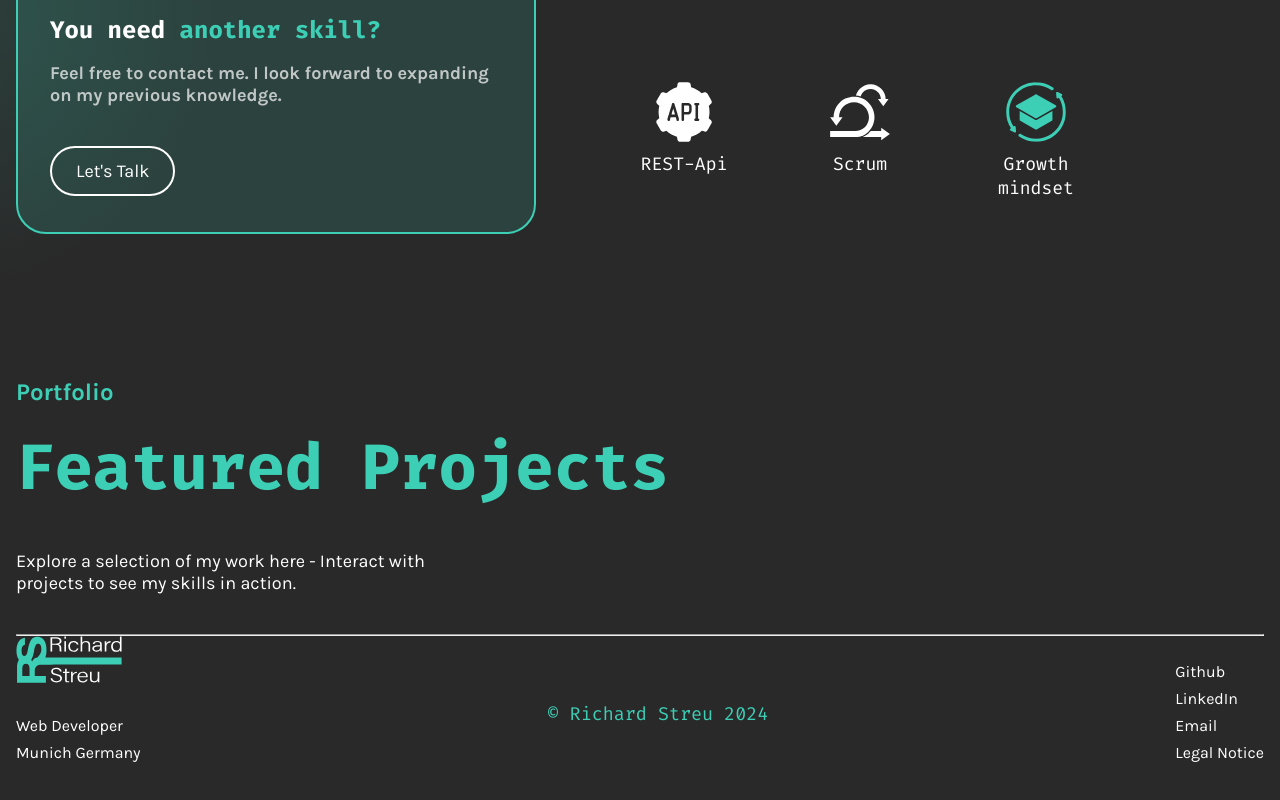
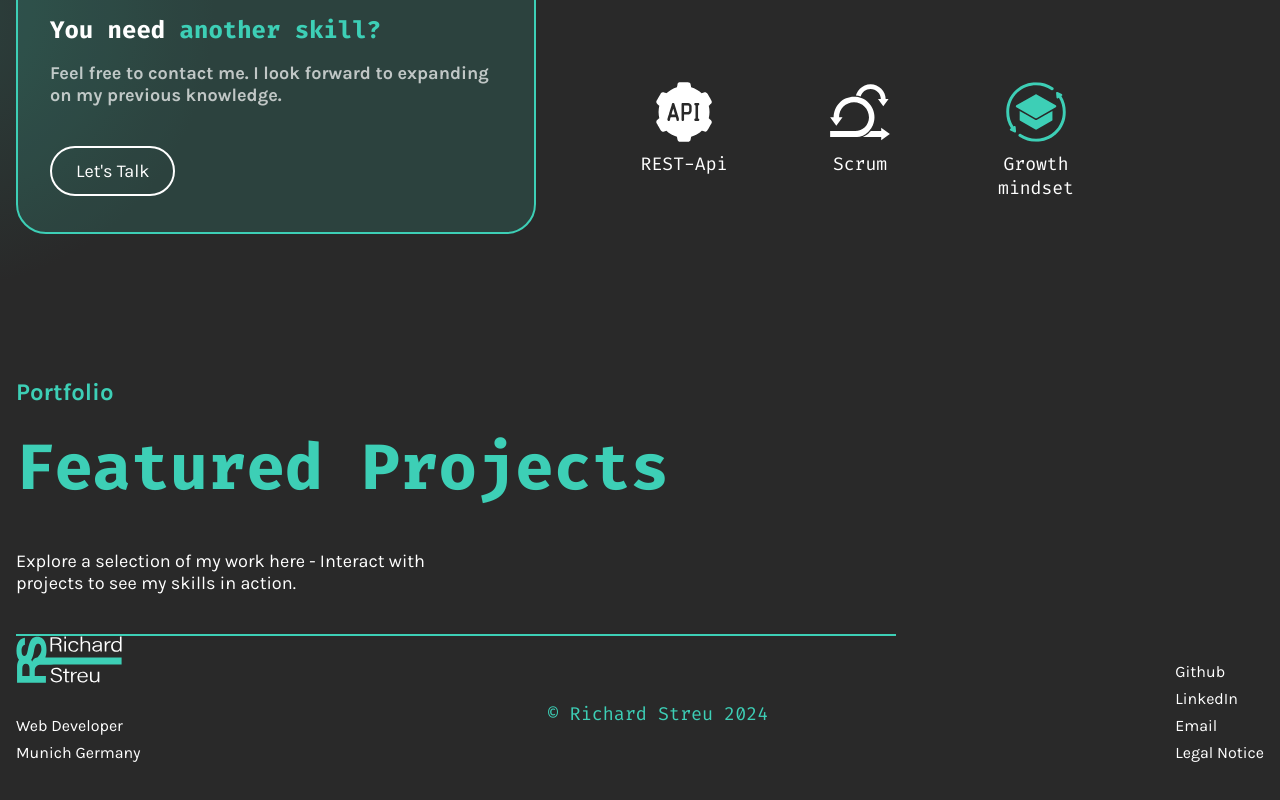
Before and after one commit to RichardStreu/portfolioAngular, an Angular app: page / in a window 1280 px wide. Shown: the part 2152-2952 px from the top of the page. Built offline with nearby package versions, Linux system fonts and the light colour scheme.

Commit message:
feat: enhance projects section layout with flex display and styled horizontal rule

```diff
--- a/src/app/landing-page/sections/d-projects/d-projects.component.scss
+++ b/src/app/landing-page/sections/d-projects/d-projects.component.scss
@@ -36,3 +36,19 @@
     }
   }
 }
+
+.projectsContent {
+  display: flex;
+  flex-direction: row;
+
+  .projectsBars {
+    width: 880px;
+
+    hr {
+      width: 100%;
+      height: 2px;
+      background-color: $color-highLight;
+      border: none;
+    }
+  }
+}
```
